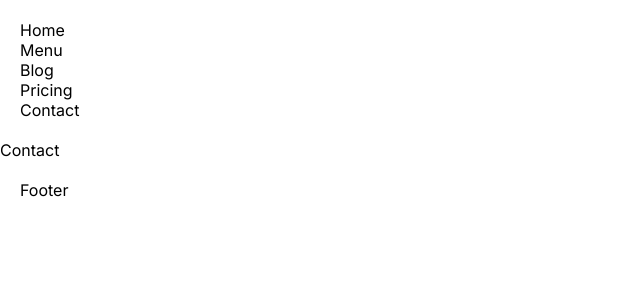
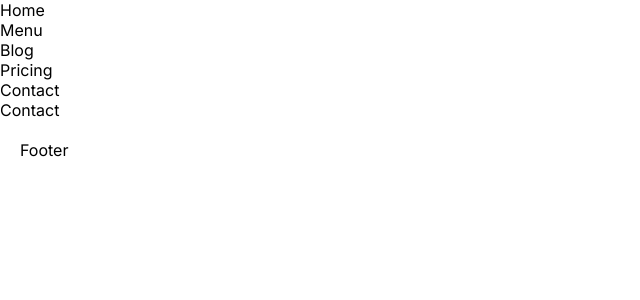
Before and after one commit to FoxNestProduction/finalProjectStore, a React (Create React App) app in the folder client/: page /Contact in a window 1280 px wide. Shown: the top 300 px of the page, without its empty margins (0-640 px from the left). Built offline with nearby package versions, Linux system fonts and the light colour scheme; no server answers.

Commit message:
add logo component

```diff
--- a/client/src/components/Header/Header.js
+++ b/client/src/components/Header/Header.js
@@ -3,7 +3,7 @@ import { NavLink } from 'react-router-dom';
 
 const Header = () => {
   return (
-    <header style={{ margin: '20px' }}>
+    <header>
       <nav>
         <ul>
           <li>
--- a/client/src/index.js
+++ b/client/src/index.js
@@ -2,6 +2,7 @@ import React from 'react';
 import ReactDOM from 'react-dom/client';
 import { BrowserRouter } from 'react-router-dom';
 import { Provider } from 'react-redux';
+import MuiThemeProvider from './context/MuiThemeProvider';
 import './reset.scss';
 import App from './App';
 import store from './redux/store';
@@ -10,7 +11,9 @@ const root = ReactDOM.createRoot(document.getElementById('root')); // eslint-dis
 root.render(
   <Provider store={store}>
     <BrowserRouter>
-      <App />
+      <MuiThemeProvider>
+        <App />
+      </MuiThemeProvider>
     </BrowserRouter>
   </Provider>,
 );
```
Also changed, not shown: client/src/components/Layout/PublicLayout.js (+3 -5 lines), client/src/components/Logo/Logo.js (added, +21 -0 lines).
